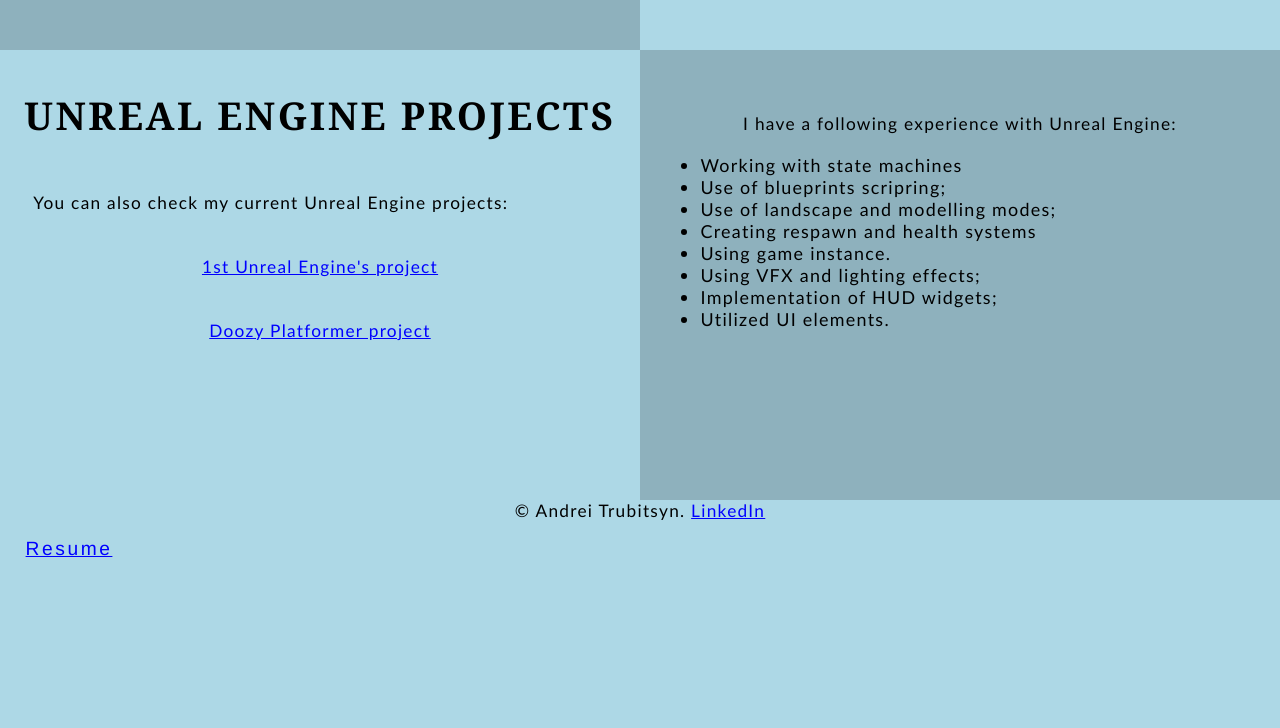
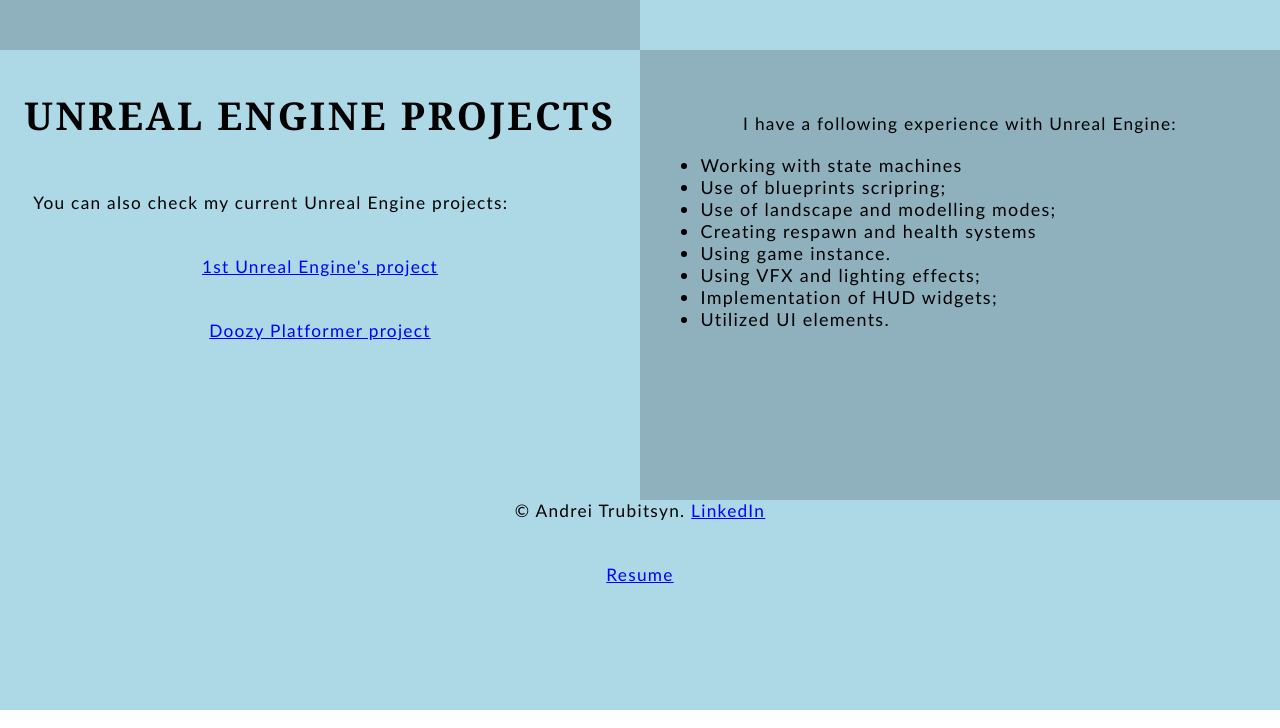
Before and after one commit to Kypok1995/Kypok1995.github.io, a plain HTML site: page index.html in a window 1280 px wide. Shown: the part 2421-3149 px from the top of the page. Drawn offline with Linux system fonts and the light colour scheme.

Commit message:
Centered resume link

```diff
--- a/index.html
+++ b/index.html
@@ -213,7 +213,7 @@
     <footer>
         <p>
             <p class="center">&copy Andrei Trubitsyn. <a href="https://www.linkedin.com/in/%D0%B0%D0%BD%D0%B4%D1%80%D0%B5%D0%B9-%D1%82%D1%80%D1%83%D0%B1%D0%B8%D1%86%D1%8B%D0%BD-4abb31238/?locale=en_US" target="new">LinkedIn</a></p>
-            <a href="https://docs.google.com/document/d/1YNqxjvDYfWblN-pE5-JIPbJFPu0qgABE/edit" target="new">Resume</a></p>
+            <p class = "center"> <a href="https://docs.google.com/document/d/1YNqxjvDYfWblN-pE5-JIPbJFPu0qgABE/edit" target="new">Resume</a></p>
             <br>
         </p>
     </footer>
```
